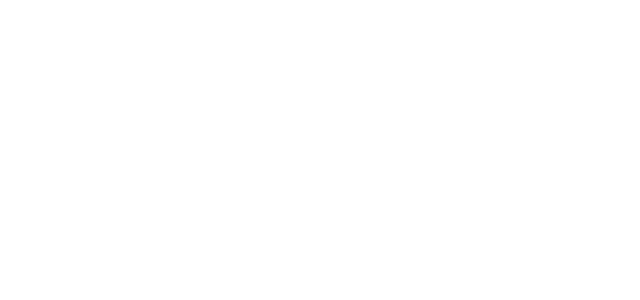
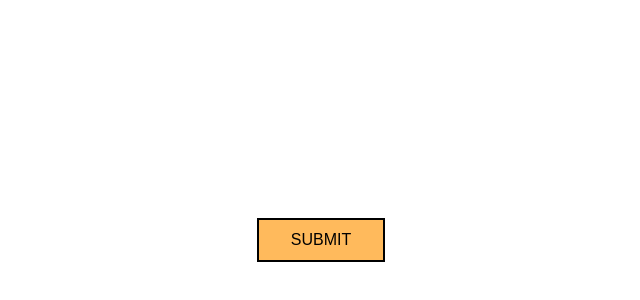
Before and after one commit to ckwagaba/jimdo-challenge, a React (Create React App) app: page / in a window 1280 px wide. Shown: the part 160-460 px from the top of the page, without its empty margins (319-959 px from the left). Built offline with nearby package versions, Linux system fonts and the light colour scheme.

Commit message:
create button

```diff
--- a/src/components/App/App.jsx
+++ b/src/components/App/App.jsx
@@ -1,11 +1,13 @@
-import * as React from 'react';
+import React from 'react';
+
 import './App.css';
+import Button from '../Button/Button';
 
 class App extends React.Component {
   render() {
     return (
       <div className="App">
-
+        <Button label={'Submit'} />
       </div>
     );
   }
--- /dev/null
+++ b/src/components/Button/Button.css
@@ -0,0 +1,11 @@
+.button {
+  background: #FFBA5C;
+  border: 2px solid #000;
+  font-size: 1rem;
+  padding: .7rem 2rem;
+  text-transform: uppercase;
+}
+
+.button:hover {
+  background: none;
+}
--- /dev/null
+++ b/src/components/Button/Button.jsx
@@ -0,0 +1,12 @@
+import React from 'react';
+import './Button.css';
+
+const Button = (props) => {
+  return (
+    <button className="button">
+      {props.label}
+    </button>
+  );
+};
+
+export default Button;
```
Also changed, not shown: 1 other file (tests, documents, lock files or other folders).
